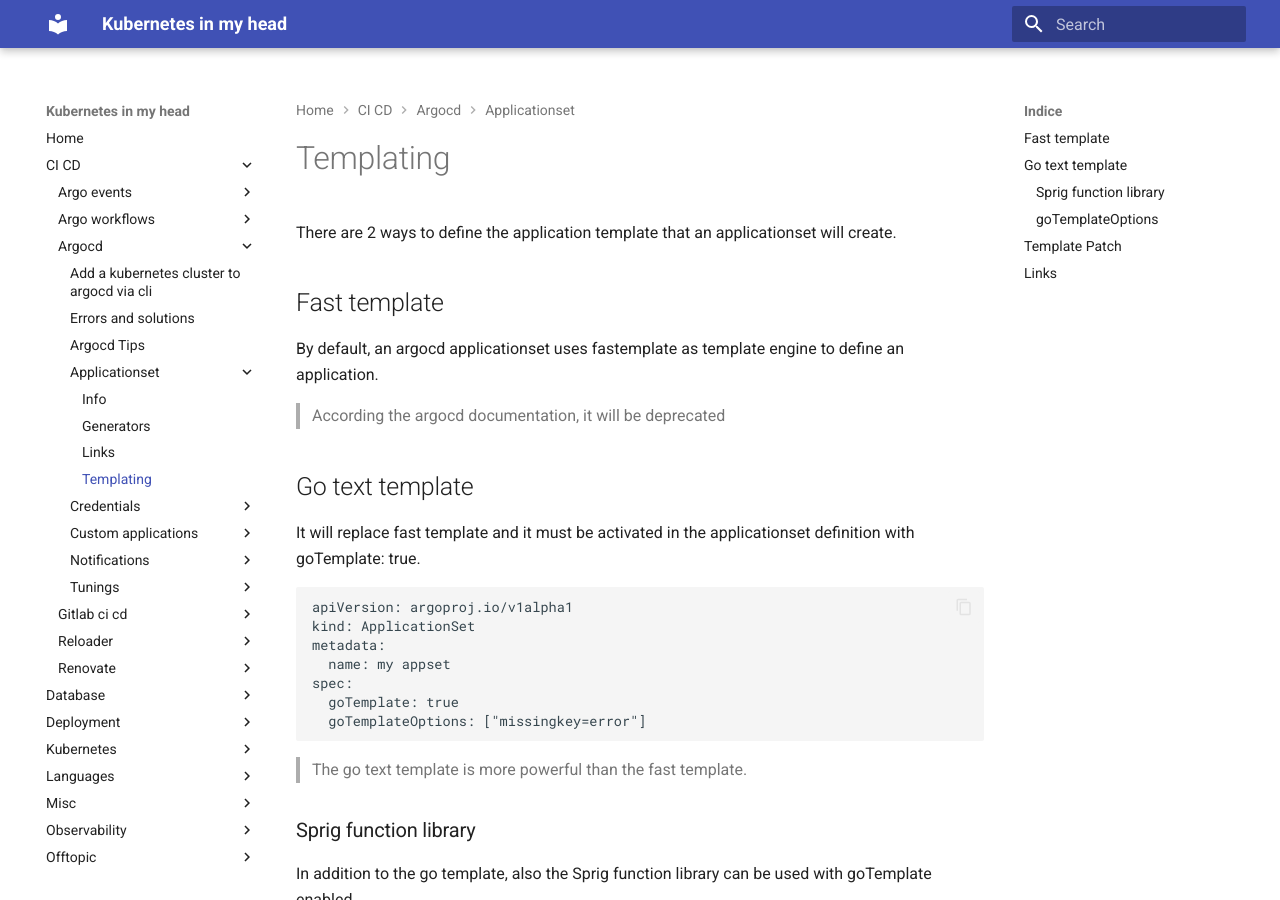
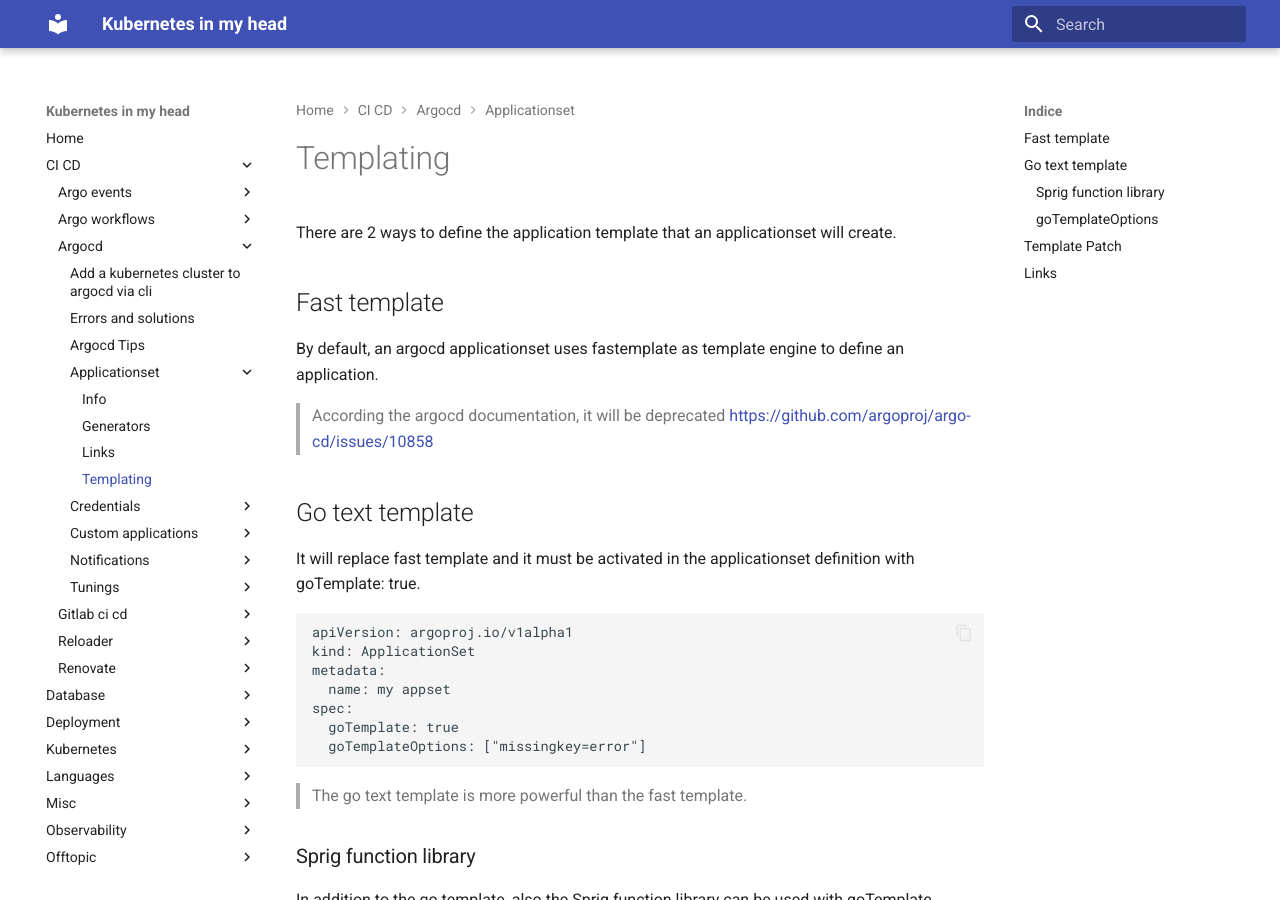
Before and after one commit to jorgelon/kubernetesinmyhead.net, an MkDocs documentation site: the page built from docs/CI-CD/argocd/applicationset/templating.md, in a window 1280 px wide and 900 px high. Built offline with MkDocs 1.6.1 and Material for MkDocs 9.7.7, drawn with Linux system fonts in a browser that asks for light colours.

Commit message:
add link

```diff
--- a/docs/CI-CD/argocd/applicationset/templating.md
+++ b/docs/CI-CD/argocd/applicationset/templating.md
@@ -7,6 +7,7 @@ There are 2 ways to define the application template that an applicationset will
 By default, an argocd applicationset uses fastemplate as template engine to define an application.
 
 > According the argocd documentation, it will be deprecated
+> <https://github.com/argoproj/argo-cd/issues/10858>
 
 ## Go text template
 
```
